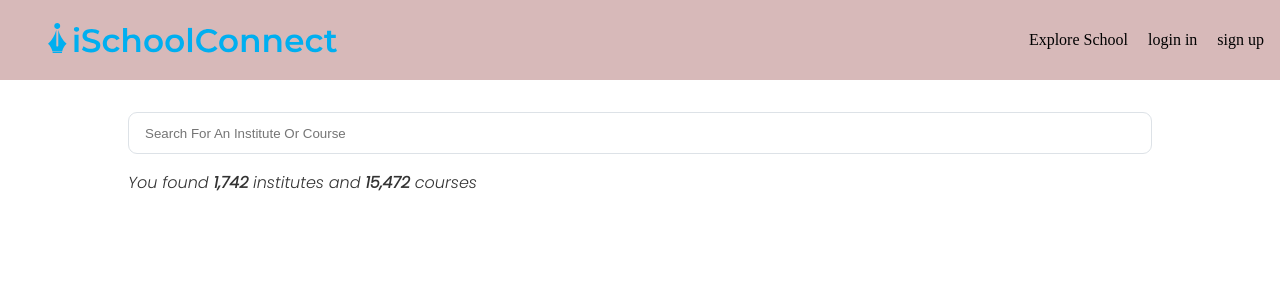
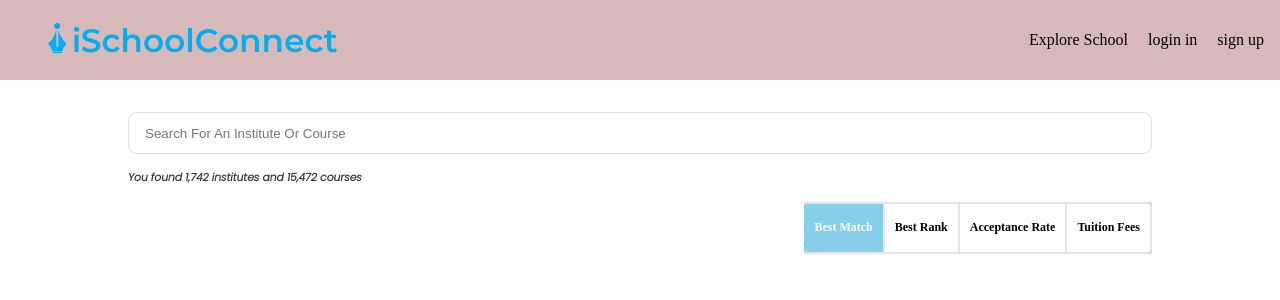
Before and after one commit to anask601/school-explore, an Angular app: page / in a window 1280 px wide. Shown: the top 300 px of the page. Built offline with nearby package versions, Linux system fonts and the light colour scheme; a web font is replaced by a local one.

Commit message:
filters-fixed

```diff
--- a/src/app/isc-school/components/university-filters/university-filters.component.html
+++ b/src/app/isc-school/components/university-filters/university-filters.component.html
@@ -1 +1,25 @@
-<p>university-filters works!</p>
+<div class="filter-card">
+  <div class="filter-title">Filter</div>
+
+  <span class="line"></span>
+
+  <div class="country-field">Country</div>
+
+  <div class="filter-search-bar">
+    <div class="search-icon">
+      <i class="isc-search-solid"></i>
+    </div>
+    <div class="search-input">
+      <input type="text" #searchInput placeholder="Search For A Discipline" />
+    </div>
+    <div class="clear-icon">
+      <i
+        class="isc-times-solid"
+        aria-hidden="true"
+        *ngIf="searchInput.value !== ''"
+      ></i>
+    </div>
+  </div>
+
+  <div class="country-filter"></div>
+</div>
--- a/src/app/isc-school/components/university-filters/university-filters.component.ts
+++ b/src/app/isc-school/components/university-filters/university-filters.component.ts
@@ -3,13 +3,61 @@ import { Component, OnInit } from '@angular/core';
 @Component({
   selector: 'app-university-filters',
   templateUrl: './university-filters.component.html',
-  styleUrls: ['./university-filters.component.css']
+  styleUrls: ['./university-filters.component.css'],
 })
 export class UniversityFiltersComponent implements OnInit {
+  countryFilterData: Array<object> = [
+    {
+      name: 'Austrialia',
+      ischecked: false,
+    },
+    {
+      name: 'Austrialia',
+      ischecked: false,
+    },
+    {
+      name: 'Austrialia',
+      ischecked: false,
+    },
+    {
+      name: 'Austrialia',
+      ischecked: false,
+    },
+    {
+      name: 'Austrialia',
+      ischecked: false,
+    },
+    {
+      name: 'Austrialia',
+      ischecked: false,
+    },
+    {
+      name: 'Austrialia',
+      ischecked: false,
+    },
+    {
+      name: 'Austrialia',
+      ischecked: false,
+    },
+    {
+      name: 'Austrialia',
+      ischecked: false,
+    },
+    {
+      name: 'Austrialia',
+      ischecked: false,
+    },
+    {
+      name: 'Austrialia',
+      ischecked: false,
+    },
+    {
+      name: 'Austrialia',
+      ischecked: false,
+    },
+  ];
 
-  constructor() { }
+  constructor() {}
 
-  ngOnInit(): void {
-  }
-
+  ngOnInit(): void {}
 }
--- a/src/app/isc-school/screens/school-explore/school-explore.component.css
+++ b/src/app/isc-school/screens/school-explore/school-explore.component.css
@@ -1,8 +1,23 @@
-.result-details {
+.results-sort {
+  width: 80%;
   margin-left: 10%;
   margin-right: 10%;
-  padding: 1rem 0;
+  display: flex;
+  flex: 1;
+  justify-content: space-between;
+  flex: 1;
+}
+
+.result-details {
   font-family: "Poppins", sans-serif;
-  font-size: 1rem;
+  margin-top: 1rem;
   color: #333333;
 }
+
+.sort-option {
+  display: flex;
+  justify-content: flex-end;
+  margin-right: 10%;
+  font-family: "Times New Roman", Times, serif;
+  font-size: small;
+}
--- a/src/app/isc-school/screens/school-explore/school-explore.component.html
+++ b/src/app/isc-school/screens/school-explore/school-explore.component.html
@@ -1,12 +1,19 @@
 <app-header></app-header>
 <app-search-component></app-search-component>
-
-<div class="result-details">
-  You found <strong>1,742</strong> institutes and
-  <strong>15,472</strong> courses
-</div>
-
-<section class="uni-details">
-  <div class="uni-filters"></div>
-  <div class="uni-list"></div>
+<section>
+  <div class="results-sort">
+    <h6 class="result-details">
+      You found <strong>1,742</strong> institutes and
+      <strong>15,472</strong> courses
+    </h6>
+  </div>
+  <div class="sort-option">
+    <app-sort-data></app-sort-data>
+  </div>
+  <section class="uni-details">
+    <div class="uni-filters">
+      <!-- <app-university-filters></app-university-filters> -->
+    </div>
+    <div class="uni-list"></div>
+  </section>
 </section>
--- a/src/styles.css
+++ b/src/styles.css
@@ -5,3 +5,8 @@
   padding: 0;
   box-sizing: border-box;
 }
+
+body {
+  width: 100%;
+  height: 100%;
+}
```
Also changed, not shown: src/app/isc-school/school-explore.module.ts (+8 -1 lines).
